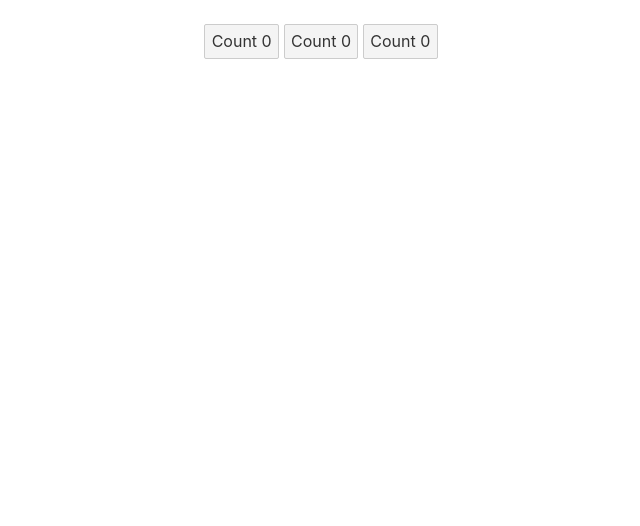
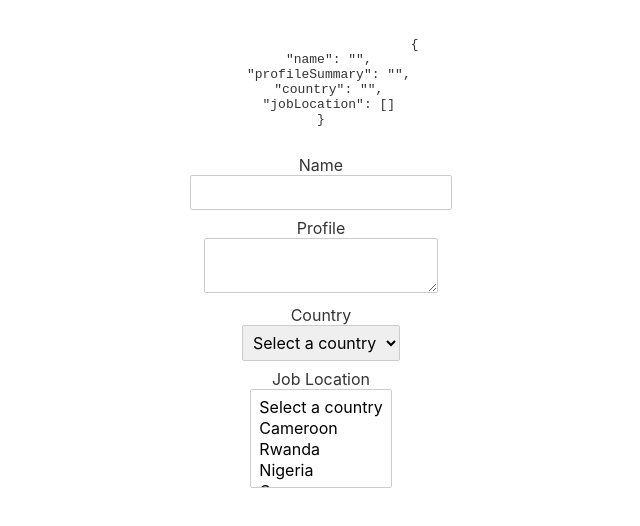
Before and after one commit to DCT-Berinyuy/Learn_Svelte, a Svelte app: page / in a window 1280 px wide. Shown: the top 526 px of the page, without its empty margins (319-959 px from the left). Built offline with nearby package versions, Linux system fonts and the light colour scheme.

Commit message:
form handling (part 1)

```diff
--- a/src/App.svelte
+++ b/src/App.svelte
@@ -1,21 +1,59 @@
 <!--	JavaScript	-->
 <script>
-	let count = 0; //Make sure you use let not const bcs we're going to change count
-	function handleClick(event, stepSize) {
-		console.log(event)
-		count += stepSize;
+	const formValues = {
+		name: "",
+		profileSummary: "",
+		country: '',
+		jobLocation: []
 	}
 </script>
 
 <!--	HTML	-->
 <main>
-	<button on:click={() => (count = count + 1)}>Count {count}</button> <!--In svelte, to listen to an event, we use the on:click-->
-	<button on:click={(event) => handleClick(event, 5)}>Count {count}</button>
-	<button on:click={(event) => handleClick(event, 10)}>Count {count}</button>
+	<div>
+		<pre>
+			{JSON.stringify(formValues, null, 2)}
+		</pre>
+	</div>
+	<form action="">
+		<div>
+			<label for="name">Name</label>
+			<input type="text" id="name" bind:value={formValues.name}/>
+		</div>
+
+		<div>
+			<label for="profile">Profile</label>
+			<textarea name="" id="profile" bind:value={formValues.profileSummary}/>
+		</div>
+
+		<div>
+			<label for="country">Country</label>
+			<select name="" id="country" bind:value={formValues.country}>
+				<option value="">Select a country</option>
+				<option value="cameroon">Cameroon</option>
+				<option value="rwanda">Rwanda</option>
+				<option value="nigeria">Nigeria</option>
+			</select>
+		</div>
+
+		<div>
+			<label for="job-location">Job Location</label>
+			<select name="" id="job-location" bind:value={formValues.jobLocation} multiple>
+				<option value="">Select a country</option>
+				<option value="cameroon">Cameroon</option>
+				<option value="rwanda">Rwanda</option>
+				<option value="nigeria">Nigeria</option>
+				<option value="gana">Gana</option>
+			</select>
+		</div>
+	</form>
 </main>
 
 <!--	CSS		-->
 <style>
+	input + label {
+		display: inline-flex;
+	}
 	main {
 		text-align: center;
 		padding: 1em;
```
